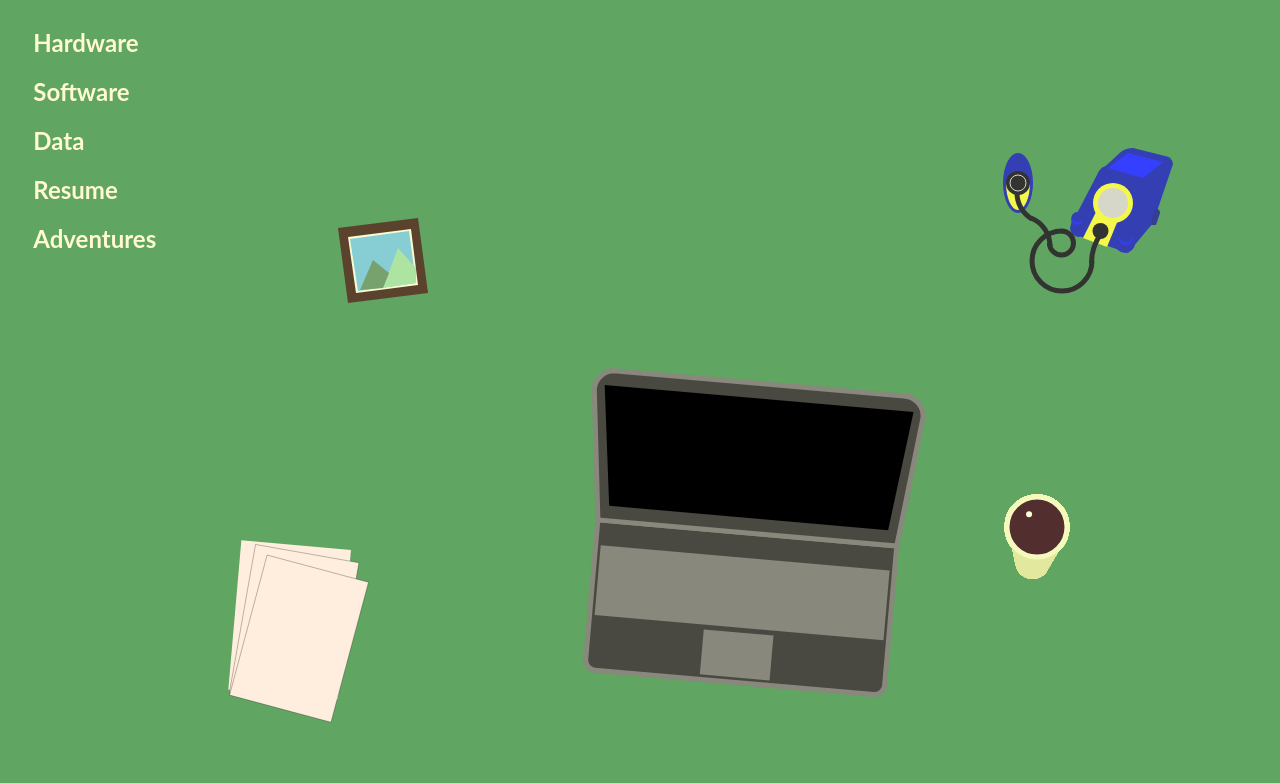
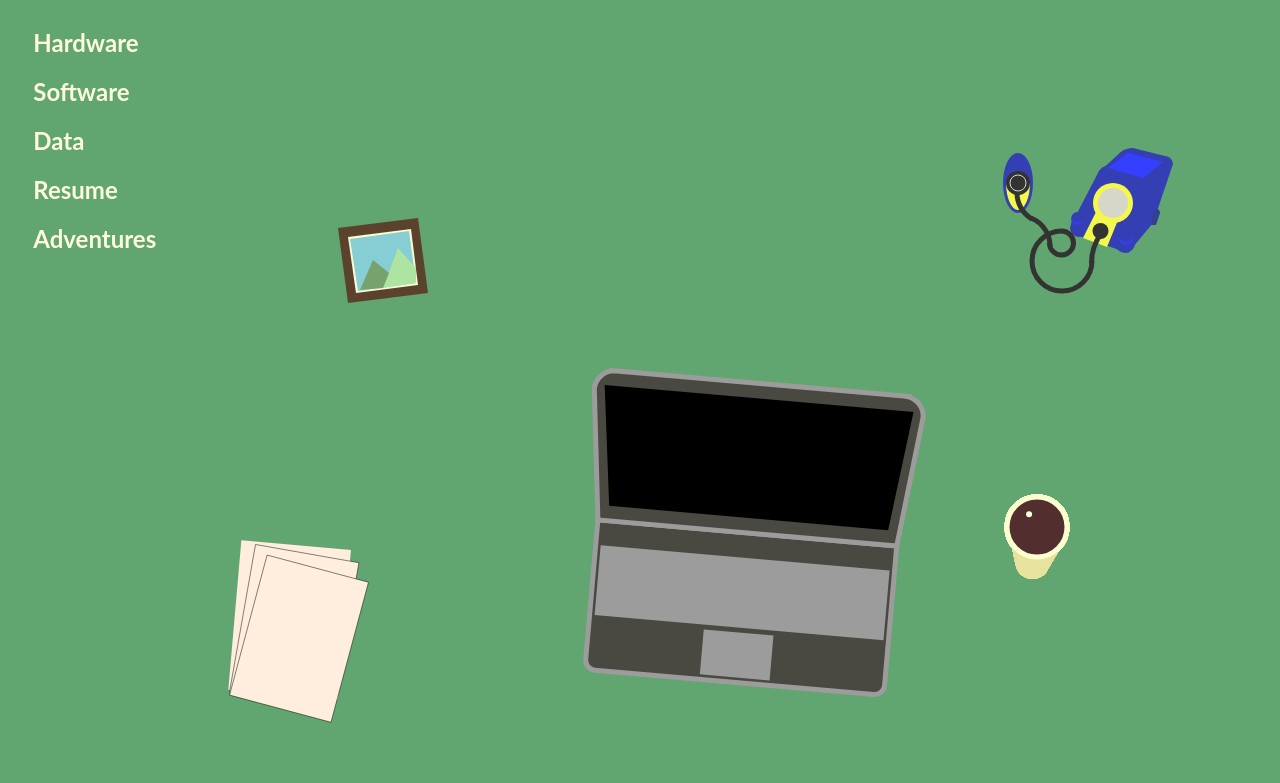
Before and after one commit to collindever/PersonalSite, a Flask app: page / in a window 1280 px wide. Shown: the top 783 px of the page. Run offline with Flask 2, Linux system fonts and the light colour scheme.

Commit message:
With john's help we adjusted some of the colors to make it look better or blue and yellow tinted screens

```diff
--- a/static/main.js
+++ b/static/main.js
@@ -36,11 +36,11 @@ function drawCoffeeCup(){
     cup.beginPath();
     cup.arc(42.5,75,17,.8,3.2);
     cup.closePath();
-    cup.fillStyle = '#e3e89f';
+    cup.fillStyle = '#e8e29f';
     cup.fill();
 
     //make the cup sides
-    cup.fillStyle = '#e3e89f';
+    cup.fillStyle = '#e8e29f';
     cup.beginPath();
     cup.moveTo(20,50);
     cup.lineTo(68,65);
@@ -56,7 +56,7 @@ function drawCoffeeCup(){
 
     // make the cup rim
     var radGrd = cup.createRadialGradient(47,40,30,47,40,2);
-    radGrd.addColorStop(0,"#f5fabb");
+    radGrd.addColorStop(0,"#fbffcd");
     radGrd.addColorStop(1,"white");
     cup.strokeStyle = radGrd;
     cup.lineWidth = 5;
@@ -106,13 +106,13 @@ function drawLaptop(){
     laptop.arc(50,300,10,Math.PI/2, Math.PI);
     laptop.lineTo(40,160);
     laptop.fill();
-    laptop.strokeStyle = '#88887d';
+    laptop.strokeStyle = '#9c9c9c';
     laptop.lineWidth = 5;
     laptop.lineJoin = "round";
     laptop.stroke();
 
     //add mousepad
-    laptop.fillStyle = '#88887d';
+    laptop.fillStyle = '#9c9c9c';
     laptop.beginPath();
     laptop.moveTo(155,305);
     laptop.lineTo(225,305);
@@ -121,7 +121,7 @@ function drawLaptop(){
     laptop.fill();
 
     //add keyboard
-    laptop.fillStyle = '#88887d';
+    laptop.fillStyle = '#9c9c9c';
     laptop.beginPath();
     laptop.moveTo(45,255);
     laptop.lineTo(335,255);
@@ -140,7 +140,7 @@ function drawLaptop(){
     laptop.arc(45,30,20,3*Math.PI/2,Math.PI,1);
     laptop.lineTo(40,160);
     laptop.fill();
-    laptop.strokeStyle = '#88887d';
+    laptop.strokeStyle = '#9c9c9c';
     laptop.lineWidth = 5;
     laptop.lineJoin = "round";
     laptop.stroke();
@@ -183,7 +183,7 @@ function drawPapers(){
     papers.lineTo(58,38);
     papers.fill();
     papers.strokeStyle = '#000000';
-    papers.lineWidth = 0.25;
+    papers.lineWidth = 0.45;
     papers.stroke();
 
     papers.rotate(5*Math.PI/180);
@@ -197,7 +197,7 @@ function drawPapers(){
     papers.lineTo(75,40);
     papers.fill();
     papers.strokeStyle = '#000000';
-    papers.lineWidth = 0.25;
+    papers.lineWidth = 0.45;
     papers.stroke();
   }
 }
--- a/static/style.css
+++ b/static/style.css
@@ -1,6 +1,6 @@
 html, body{
   height: 98%;
-  background-color: #61A562;
+  background-color: #61a570;
 }
 
 #top-fold {
@@ -15,7 +15,7 @@ html, body{
 }
 
 #nav>h2:hover{
-  background-color: #3D8A3D;
+  background-color: #3A884F;
 }
 
 #desk {
@@ -61,5 +61,5 @@ html, body{
 h1, h2 {
   font-family: 'Lato', sans-serif;
   display: table;
-  color: #FFFACF;
+  color: #fffbda;
 }
```
